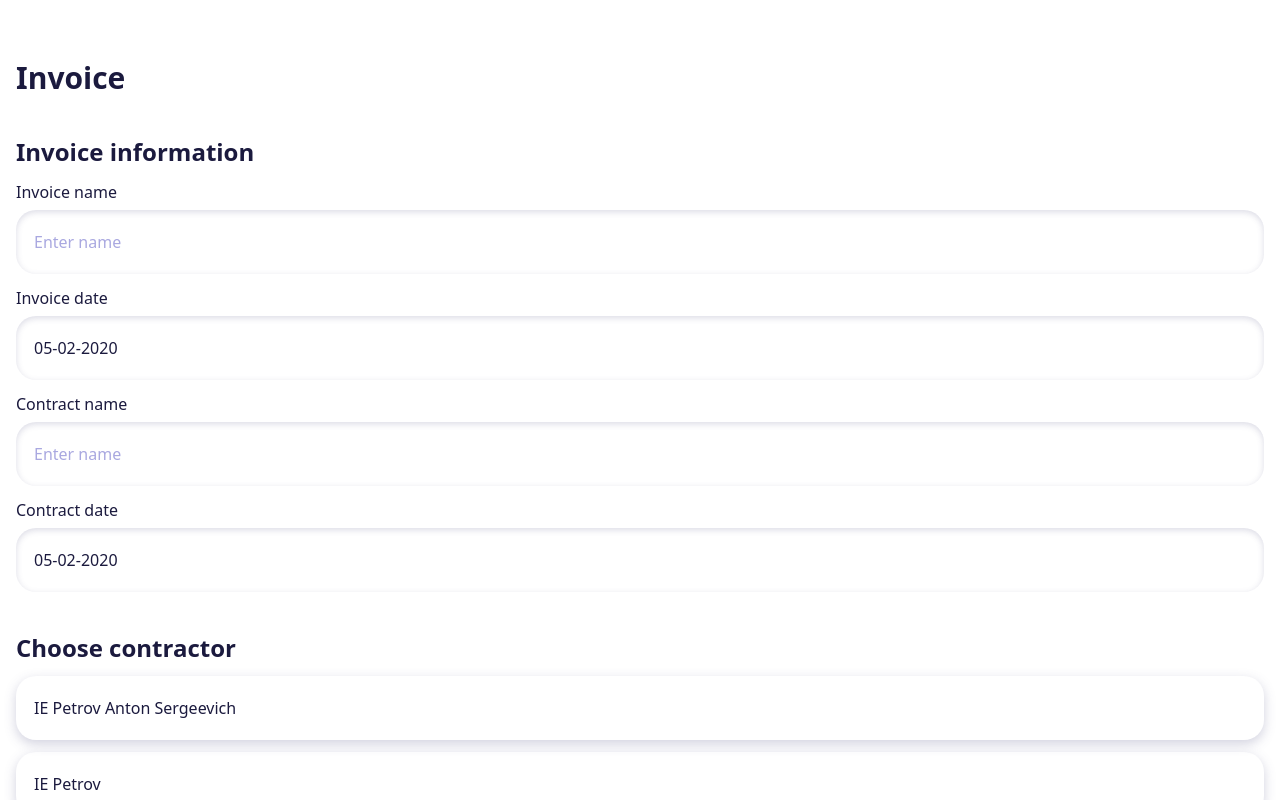
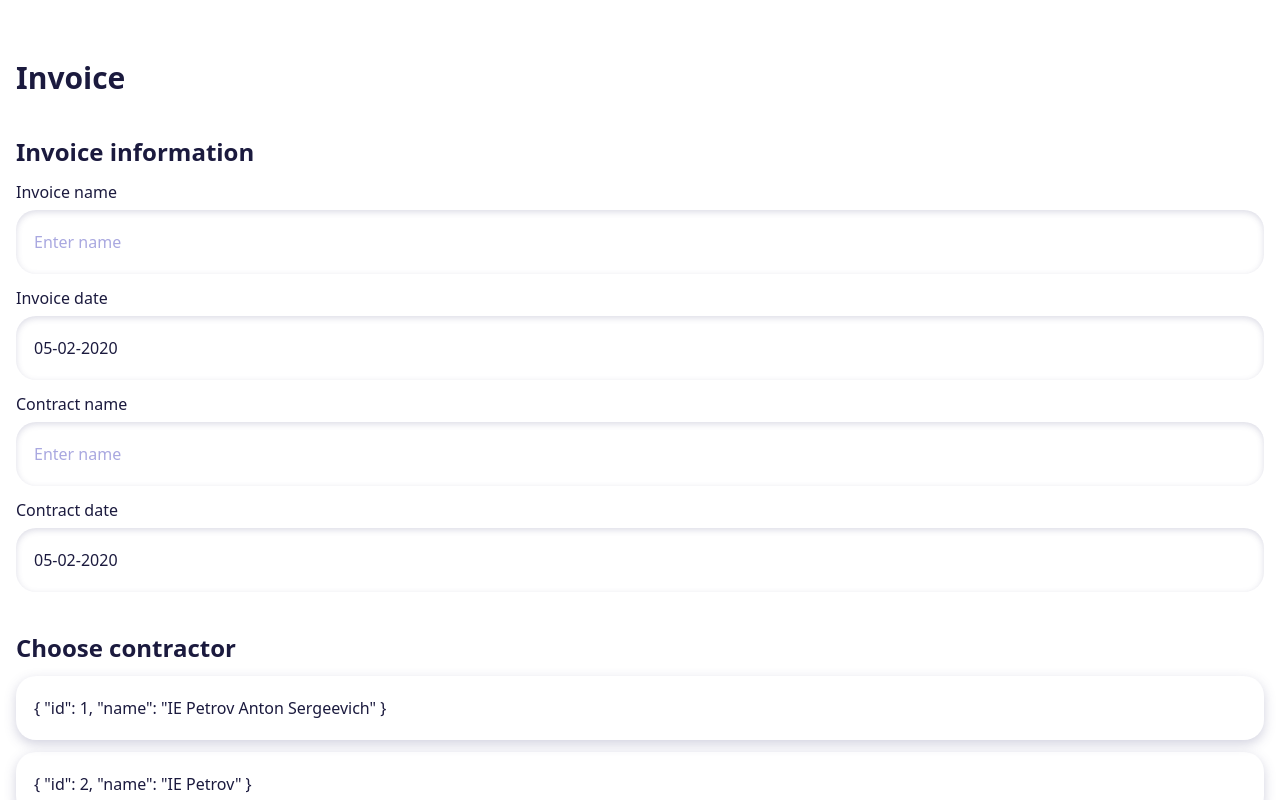
Before and after one commit to mrprfrm/invoicer-client-vue, a Vue app: page / in a window 1280 px wide. Built offline with nearby package versions, Linux system fonts and the light colour scheme.

Commit message:
Flat select properties inhancements, flat select tests adjustments.

```diff
--- a/src/components/FlatSelect.vue
+++ b/src/components/FlatSelect.vue
@@ -2,7 +2,7 @@
 import { ref, defineProps, defineEmits, reactive } from "vue";
 import CheckIcon from "../icons/CheckIcon.vue";
 
-const props = defineProps(["modelValue", "options"]);
+const props = defineProps(["modelValue", "options", "display"]);
 const emit = defineEmits(["update:modelValue"]);
 
 const state = reactive({
@@ -103,7 +103,7 @@ function onFocus() {
       class="flex justify-between py-5 px-4.5 rounded-2.5xl border border-none shadow-ml outline-none focus:ring-1 focus:ring-juicyblue-100"
       ref="elements"
     >
-      <span>{{ option.name }}</span>
+      <span>{{ props.display ? option[props.display] : option }}</span>
       <CheckIcon v-if="option == props.modelValue"></CheckIcon>
     </button>
   </div>
```
Also changed, not shown: 1 other file (tests, documents, lock files or other folders).
